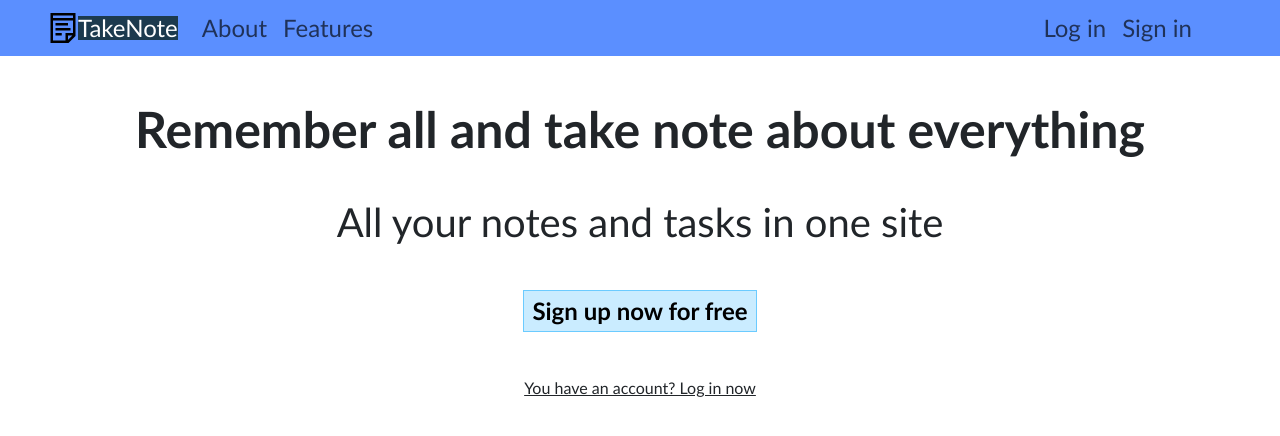
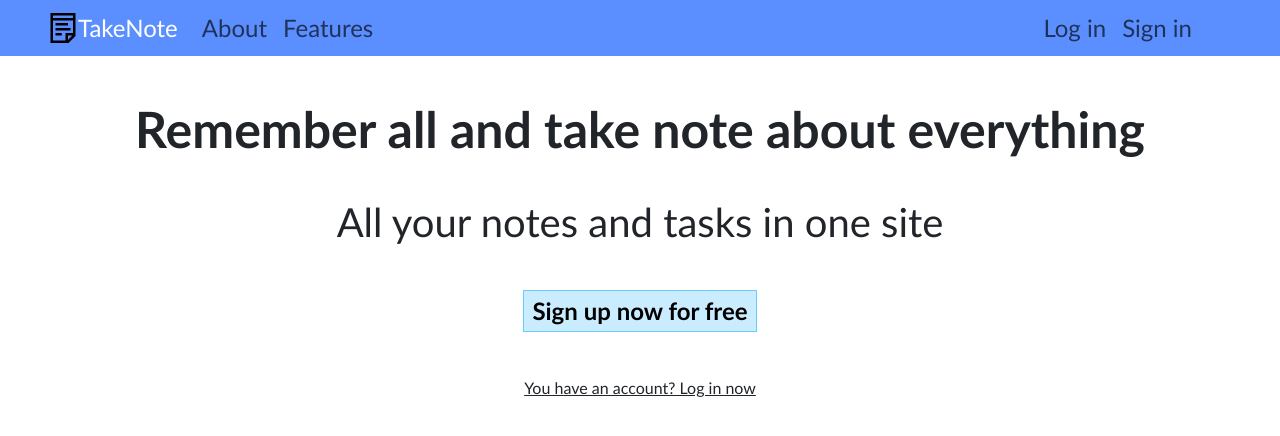
Before and after one commit to SeanCasm/take-note-app, a React (Create React App) app in the folder frontend/: page / in a window 1280 px wide. Shown: the top 436 px of the page. Built offline with nearby package versions, Linux system fonts and the light colour scheme; no server answers.

Commit message:
Logo bg removed

```diff
--- a/frontend/src/components/Logo.js
+++ b/frontend/src/components/Logo.js
@@ -10,7 +10,7 @@ export const Logo = () => {
       to={status === "not-logged" ? "home" : "main"}
     >
       <GrNotes className="logo" />
-      <div className="name-container">
+      <div>
         <h3 className="site-name">TakeNote</h3>
       </div>
     </Link>
```
